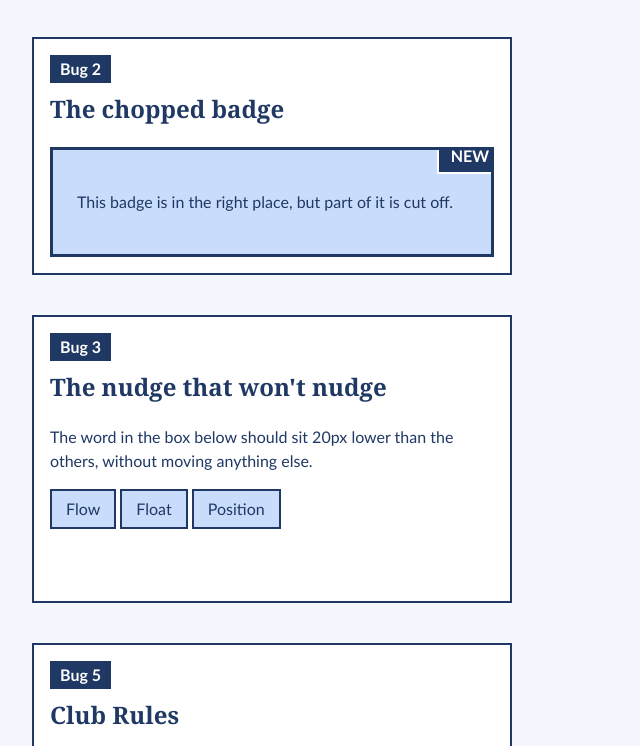
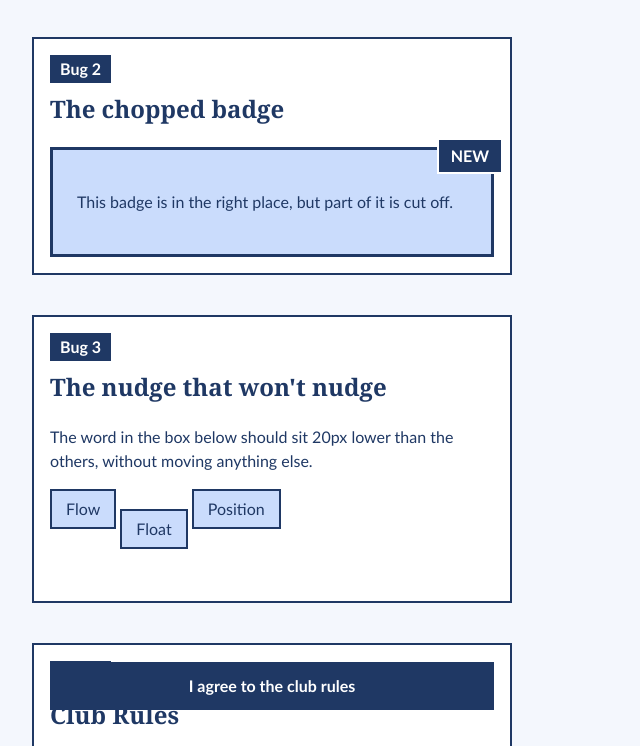
Before and after one commit to LintTheGreatest/Normal-Flow-and-Float, a plain HTML site: page bug-hunt.html in a window 1280 px wide. Shown: the part 461-1207 px from the top of the page, without its empty margins (0-640 px from the left). Drawn offline with Linux system fonts and the light colour scheme.

Commit message:
Block 2: positioning bug hunt

```diff
--- a/css/bug-hunt.css
+++ b/css/bug-hunt.css
@@ -66,6 +66,7 @@ main {
   background-color: #CADCFC;
   padding: 24px;
   margin-top: 16px;
+  position: relative;
 }
 
 .badge {
@@ -118,12 +119,12 @@ main {
    (Someone added the line below "to keep things tidy.") */
 .card-b {
   position: relative;
-  overflow: hidden;
 }
 
 
 /* Bug 3: "top: 20px" does nothing. */
 .nudge {
+  position: relative;
   top: 20px;
 }
 
@@ -131,7 +132,6 @@ main {
 /* Bug 4: The header has position: sticky and top: 0, but it scrolls away.
    Hint: the problem is NOT in the header's own rule. Look at its parent. */
 .page-wrap {
-  overflow: hidden;
 }
 
 .board-header {
@@ -144,4 +144,5 @@ main {
    the rules list is on screen, but it just sits at the end of the list. */
 .agree-bar {
   position: sticky;
+  bottom: 0;
 }
```
